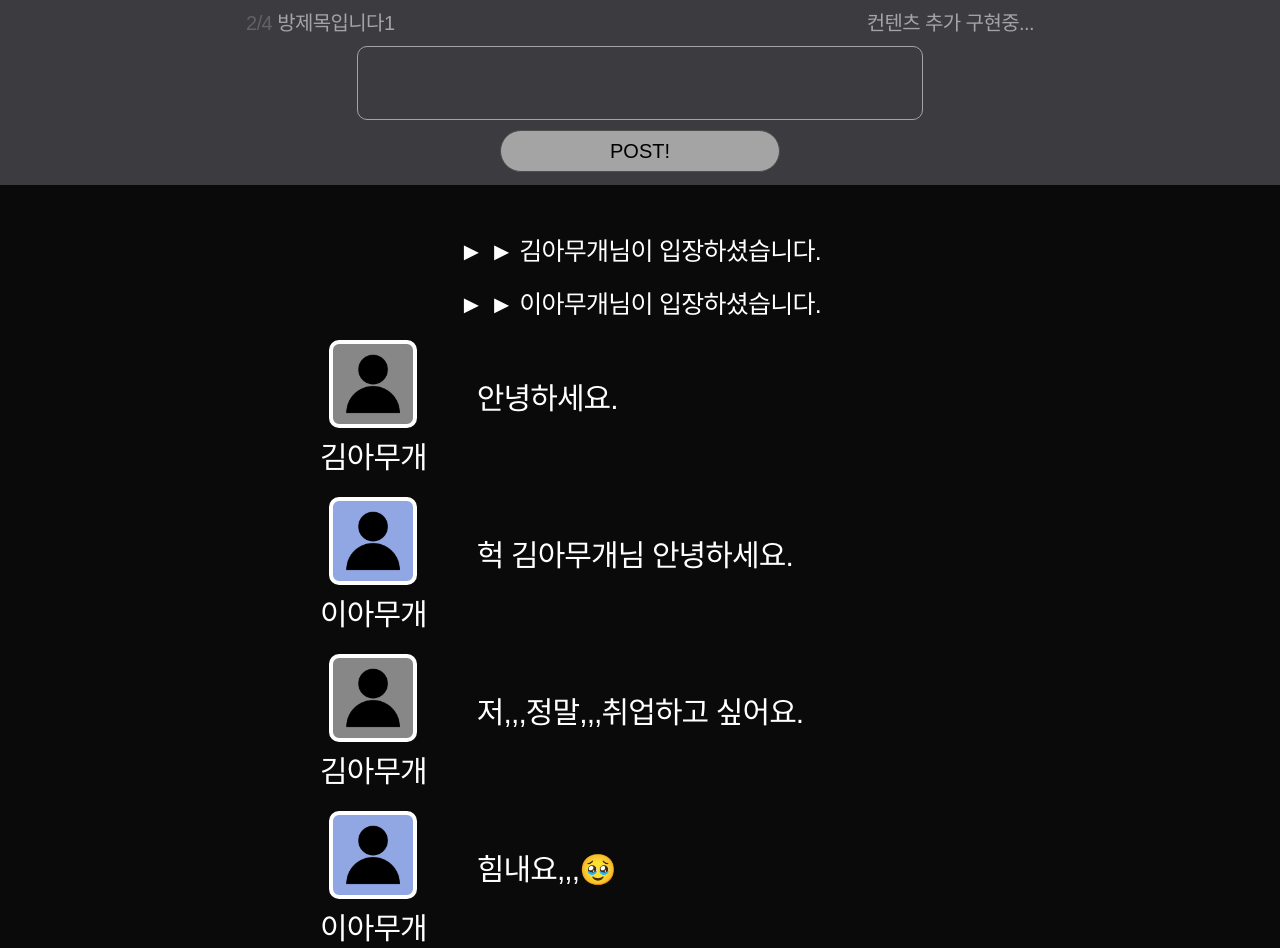
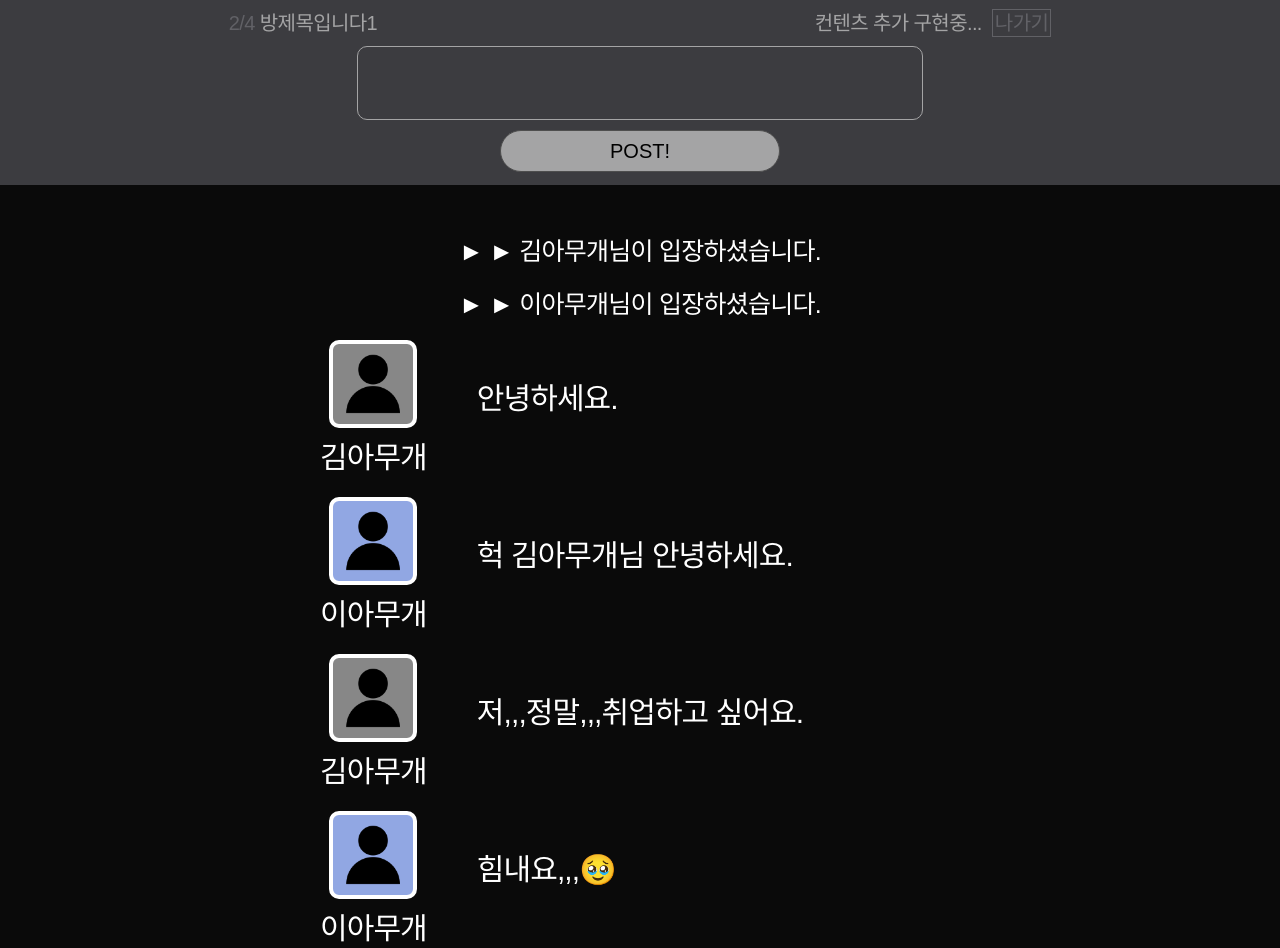
Before and after one commit to daehoddunddun/DHHH-Chatting, a React (Vite) app: page /room in a window 1280 px wide. Built offline with nearby package versions, Linux system fonts and the light colour scheme.

Commit message:
11/06 chatting 나가기 버튼 추가 commit

```diff
--- a/src/pages/chat/room/RoomContens.jsx
+++ b/src/pages/chat/room/RoomContens.jsx
@@ -1,4 +1,5 @@
 import React from "react";
+import { Link } from "react-router-dom";
 import "./RoomContens.scss";
 
 function RoomContens(props) {
@@ -9,7 +10,12 @@ function RoomContens(props) {
           <p className="room-info">
             <span className="room-member-max">2/4</span>방제목입니다1
           </p>
-          <p className="room-menu-icon">컨텐츠 추가 구현중...</p>
+          <p className="room-menu-icon">
+            컨텐츠 추가 구현중...
+            <Link to="/chat" className="move-loby">
+              나가기
+            </Link>
+          </p>
         </div>
         <input className="post-input" type="text" />
         <button className="input-btn">POST!</button>
--- a/src/pages/chat/room/RoomContens.scss
+++ b/src/pages/chat/room/RoomContens.scss
@@ -33,6 +33,17 @@
       .room-menu-icon {
         font-size: 20px;
         color: rgb(164, 164, 165);
+
+        .move-loby {
+          font-size: 20px;
+          color: rgb(97, 97, 102);
+          margin-left: 10px;
+          padding: 2px;
+          border: 1px solid rgb(97, 97, 102);
+          color: rgb(97, 97, 102);
+          text-decoration: none;
+          cursor: pointer;
+        }
       }
     }
 
```
